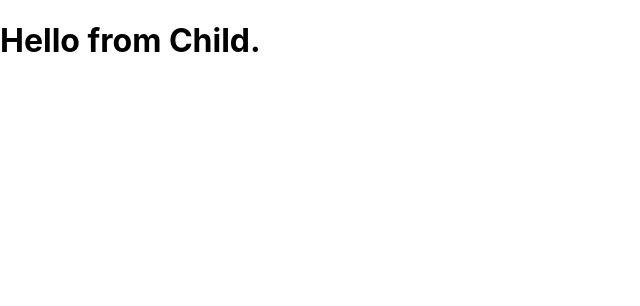
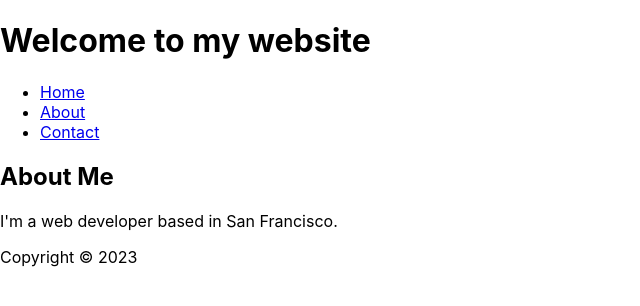
Before and after one commit to jdana111/sb10_reactdev1, a React (Create React App) app: page / in a window 1280 px wide. Shown: the top 306 px of the page, without its empty margins (0-640 px from the left). Built offline with nearby package versions, Linux system fonts and the light colour scheme.

Commit message:
Playing with nesting and parent/child components

```diff
--- a/src/App.js
+++ b/src/App.js
@@ -1,25 +1,51 @@
-import React from "react";
+import React from 'react';
 
-export default function App() {
+function App() {
   return (
-    <div>
-      <Parent>
-        <Child />
-      </Parent>
+    <div className="App">
+      <Header />
+      <Content />
+      <Footer />
     </div>
   );
 }
 
-function Parent({ children }) {
+function Header() {
   return (
-    <>
-      <h1>{children}</h1>
-    </>
+    <header>
+      <h1>Welcome to my website</h1>
+      <Navigation />
+    </header>
   );
 }
 
-function Child() {
+function Navigation() {
   return (
-    "Hello from Child."
-  )
+    <nav>
+      <ul>
+        <li><a href="/">Home</a></li>
+        <li><a href="/about">About</a></li>
+        <li><a href="/contact">Contact</a></li>
+      </ul>
+    </nav>
+  );
 }
+
+function Content() {
+  return (
+    <div>
+      <h2>About Me</h2>
+      <p>I'm a web developer based in San Francisco.</p>
+    </div>
+  );
+}
+
+function Footer() {
+  return (
+    <footer>
+      <p>Copyright © 2023</p>
+    </footer>
+  );
+}
+
+export default App;
```
